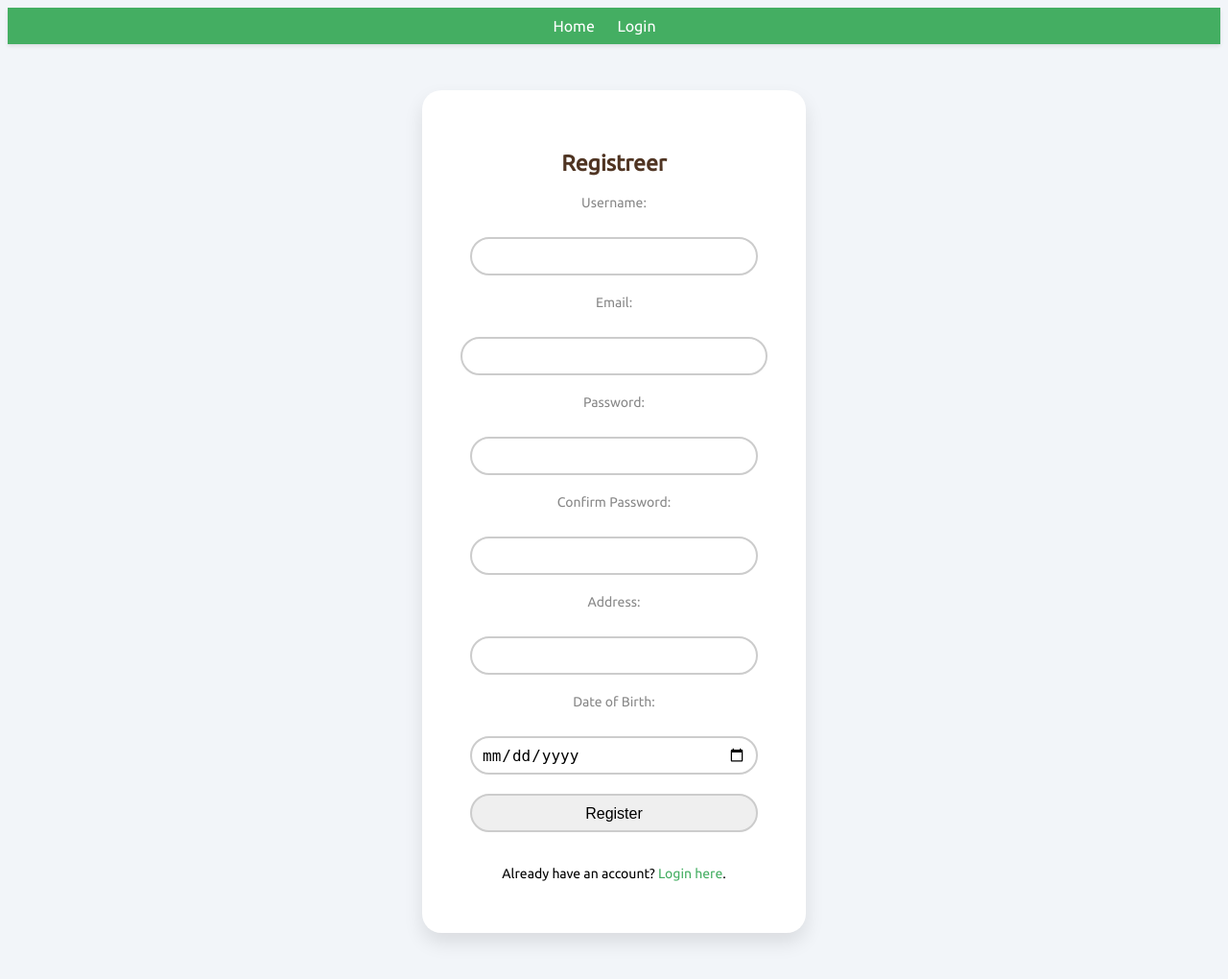
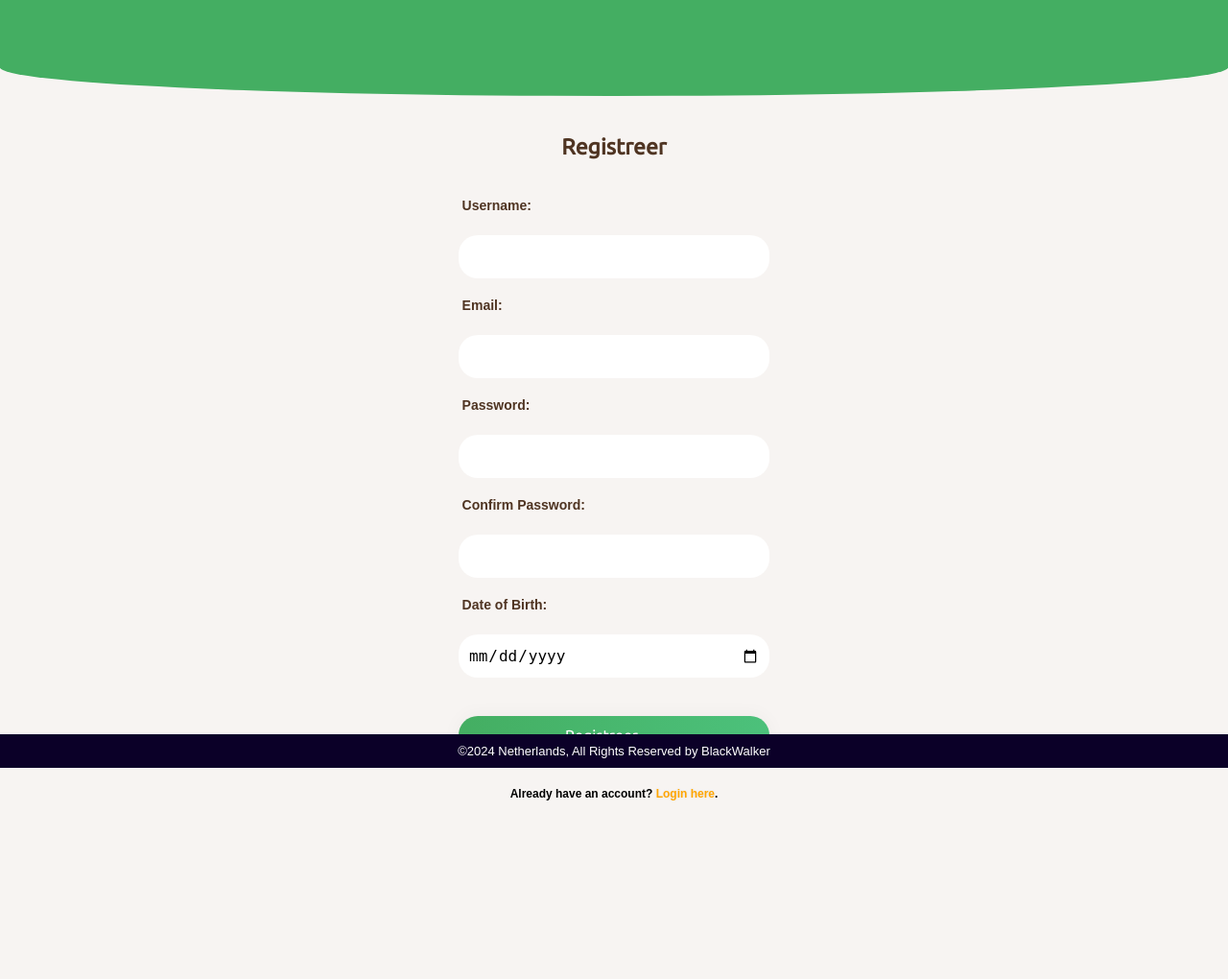
Before and after one commit to NienkeKuipers/Gezondheidsmeter, a PHP site: page /assets/pages/registreerpagina.php in a window 1280 px wide. Shown: the whole page at 96% size. After the commit the page ends 834 px from the top, so only its background shows below. Run offline with PHP 8.4, Linux system fonts and the light colour scheme; some libraries are stand-ins or nearby versions.

Commit message:
big index/inlog/registreer pagina style changes

```diff
--- /dev/null
+++ b/assets/includes/footer.php
@@ -0,0 +1,3 @@
+<div class="footer">
+  <p>©2024 Netherlands, All Rights Reserved by BlackWalker</p>
+</div>
--- a/assets/pages/Gebruikersdashboard.php
+++ b/assets/pages/Gebruikersdashboard.php
@@ -4,7 +4,6 @@
     <meta charset="UTF-8">
     <meta name="viewport" content="width=device-width, initial-scale=1.0">
     <title>User Dashboard</title>
-    <link rel="stylesheet" href="../../css/style.css">
     <link rel="stylesheet" href="../../css/userdashboard.css">
 </head>
 <body>
--- a/assets/pages/registreerpagina.php
+++ b/assets/pages/registreerpagina.php
@@ -1,29 +1,44 @@
+<?php
+    session_start();
+?>
 <!DOCTYPE html>
 <html lang="en">
+
 <head>
     <meta charset="UTF-8">
     <meta name="viewport" content="width=device-width, initial-scale=1.0">
-    <title>Registreer</title>
-    <link rel="stylesheet" href="../../css/registreer.css">
+    <title>Inlogpagina</title>
+    <link rel="stylesheet" href="../../css/login.css">
     <link href="https://fonts.googleapis.com/css?family=Ubuntu" rel="stylesheet">
-    <meta name="viewport" content="width=device-width, initial-scale=1" />
     <link rel="stylesheet" href="path/to/font-awesome/css/font-awesome.min.css">
+    <link rel="stylesheet" href="../../css/style.css">
 </head>
+
 <body>
-<nav>
-    <ul>
-        <li><a href="../../index.php">Home</a></li>
-        <li><a href="inlogpagina.php">Login</a></li>
-    </ul>
-</nav>
-<div class="main">
-    <p class="sign" align="center">Registreer</p>
-    <form class="form1" action="../includes/registreer.php" method="POST">
+    <div class="green-top"></div> <!-- Green top section -->
+    <div class="container2">
+        <div class="main">
+            <p class="sign">Registreer</p>
+            <?php
+                // Definieer een lege foutmelding
+                $error_message = "";
+
+                // Controleer of de foutmelding is ingesteld en toon deze
+                if(isset($_SESSION['error_message'])) {
+                    $error_message = $_SESSION['error_message'];
+                    // Maak de sessievariabele vrij
+                    unset($_SESSION['error_message']);
+                }
+            ?>
+            <?php if(!empty($error_message)): ?>
+                <p style="color: red;"><?php echo $error_message; ?></p>
+            <?php endif; ?>
+            <form class="form1" action="../includes/registreer.php" method="POST">
         <label for="username">Username:</label><br>
         <input type="text" id="username" name="username" required><br>
 
         <label for="email">Email:</label><br>
-        <input type="email" id="email" name="email" required style="width: 100%; height:40px;"><br>
+        <input type="email" id="email" name="email" required><br>
 
         <label for="password">Password:</label><br>
         <input type="password" id="password" name="password" required><br>
@@ -31,15 +46,16 @@
         <label for="confirm_password">Confirm Password:</label><br>
         <input type="password" id="confirm_password" name="confirm_password" required><br>
 
-        <label for="address">Address:</label><br>
-        <input type="text" id="address" name="address"><br>
-
         <label for="dob">Date of Birth:</label><br>
         <input type="date" id="dob" name="dob"><br>
 
-        <input type="submit" value="Register">
+
+        <button class="submit" type="submit" value="Registreer">Registreer <span class="arrow-right">&#8594;</span></button> <!-- Added arrow -->
         <p>Already have an account? <a href="inlogpagina.php">Login here</a>.</p>
     </form>
-</div>
+            <?php include "../includes/footer.php"; ?>
+        </div>
+    </div>
 </body>
+
 </html>
--- a/css/login.css
+++ b/css/login.css
@@ -1,59 +1,62 @@
 body {
     background-color: #F2F5F9;
     font-family: 'Ubuntu', sans-serif;
+    margin: 0;
 }
 
-.main {
-    background-color: #FFFFFF;
-    width: 400px;
-    height: 400px;
-    margin: 7em auto;
-    border-radius: 1.5em;
-    box-shadow: 0px 11px 35px 2px rgba(0, 0, 0, 0.14);
+.green-top {
+    background: #44AE62;
+    height: 100px; /* Adjust height as needed */
+    border-bottom-left-radius: 50% 20px;
+    border-bottom-right-radius: 50% 20px;
 }
 
-nav {
-    background-color: #f9f9f9;
-    padding: 10px 0;
-    box-shadow: 0 2px 4px rgba(0, 0, 0, 0.1);
+.container {
+    display: flex;
+    justify-content: center;
+    align-items: center;
+    height: calc(100vh - 100px); /* Adjust height to account for green top part */
 }
 
-nav ul {
-    list-style-type: none;
-    margin: 0;
-    padding: 0;
-    text-align: center;
-}
-
-nav ul li {
-    display: inline;
-    margin-right: 20px;
-}
-
-nav ul li a {
-    color: #333;
-    text-decoration: none;
-    font-size: 16px;
-    font-family: 'Ubuntu', sans-serif;
-    transition: color 0.3s;
+.container2 {
+    display: flex;
+    justify-content: center;
+    align-items: center;
 }
 
 
-
-nav ul li a:hover {
-    color: #666;
+.main {
+    width: 90%;
+    max-width: 400px;
+    padding: 20px;
+    border-radius: 20px;
+    text-align: center;
+    position: relative;
 }
 
 .sign {
-    padding-top: 40px;
+    padding-top: 20px;
     color: #4F3422;
     font-family: 'Ubuntu', sans-serif;
     font-weight: bold;
     font-size: 23px;
+    margin-bottom: 20px;
 }
 
-.un, .pass  {
-    width: 76%;
+label {
+    display: block;
+    text-align: left;
+    width: 88%;
+    margin-left: auto;
+    margin-right: auto;
+    font-size: 14px;
+    color: #4F3422;
+    margin-bottom: 5px;
+    font-weight: 600;
+}
+
+.un, .pass {
+    width: 80%;
     color: rgb(38, 50, 56);
     font-weight: 700;
     font-size: 14px;
@@ -72,7 +75,6 @@ nav ul li a:hover {
     font-family: 'Ubuntu', sans-serif;
 }
 
-
 .un:focus, .pass:focus {
     border: 2px solid rgba(0, 0, 0, 0.18) !important;
 }
@@ -88,11 +90,20 @@ nav ul li a:hover {
     margin-top: 20px;
     font-size: 16px;
     box-shadow: 0 0 20px 1px rgba(0, 0, 0, 0.04);
-    display: block;
+    display: flex;
+    align-items: center;
+    justify-content: center;
     margin-left: auto;
     margin-right: auto;
 }
 
+.arrow-right {
+    margin-left: 10px; /* Adjust spacing as needed */
+}
+
+.submit:hover {
+    background-color: #3d8e4d;
+}
 
 .forgot, a {
     text-shadow: 0px 0px 3px rgba(117, 117, 117, 0.12);
@@ -100,15 +111,14 @@ nav ul li a:hover {
     padding-top: 15px;
 }
 
-
 form.form1 {
-    padding-top: 40px;
+    padding-top: 20px;
     text-align: center;
 }
 
 form.form1 input {
-    width: 300px;
-    height: 40px;
+    width: 90%;
+    height: 45px;
     margin-bottom: 20px;
     padding: 10px;
     font-size: 16px;
@@ -119,7 +129,7 @@ form.form1 input {
 }
 
 form.form1 button {
-    width: 300px;
+    width: 90%;
     height: 40px;
     margin-top: 20px;
     background-color: #44AE62;
@@ -132,25 +142,47 @@ form.form1 button {
 }
 
 form.form1 button:hover {
-    background-color: #3d8e4d; /* Achtergrondkleur van de knop bij hover */
+    background-color: #3d8e4d;
 }
 
 form.form1 p {
-    font-size: 14px; /* Tekstgrootte van de paragraaf */
-    margin-top: 15px; /* Ruimte boven de paragraaf */
+    padding-top: 19px;
+    font-size: 12px;
+    font-weight: 550;
+    margin-top: 15px;
 }
 
 form.form1 p a {
-    color: #44AE62; /* Tekstkleur van de link */
-    text-decoration: none; /* Verwijder onderstreping van de link */
+    color: orange;
+    text-decoration: none;
+    font-weight: 600;
 }
 
-
-
-
-@media (max-width: 600px) {
-    .main {
-        border-radius: 0px;
+@media (max-width: 620px) {
+    .green-top {
+        height: 80px; /* Adjust height for mobile view */
     }
 
+    .container {
+        height: calc(100vh - 80px); /* Adjust height to account for green top part */
+    }
+
+    .main {
+        width: 100%;
+        height: auto;
+        padding: 10px;
+        border-radius: 0px;
+        margin: 0;
+        box-shadow: none;
+        margin-bottom: 70px;
+    }
+
+    nav ul li {
+        display: block;
+        margin-bottom: 10px;
+    }
+
+    nav ul li a {
+        font-size: 18px;
+    }
 }
--- a/css/registreer.css
+++ b/css/registreer.css
@@ -1,87 +1,124 @@
 body {
     background-color: #F2F5F9;
     font-family: 'Ubuntu', sans-serif;
+    margin: 0;
+}
+
+.green-top {
+    background: #44AE62;
+    height: 100px; /* Adjust height as needed */
+    border-bottom-left-radius: 50% 20px;
+    border-bottom-right-radius: 50% 20px;
+}
+
+.container {
+    display: flex;
+    justify-content: center;
+    align-items: center;
+    height: calc(100vh - 100px); /* Adjust height to account for green top part */
 }
 
 .main {
-    background-color: #FFFFFF;
-    width: 400px;
-    margin: 3em auto;
+    width: 90%;
+    max-width: 400px;
+    padding: 20px;
     border-radius: 20px;
-    box-shadow: 0px 10px 20px rgba(0, 0, 0, 0.1);
-    padding: 40px;
-    box-sizing: border-box;
-}
-
-nav {
-    background-color: #44AE62;
-    padding: 10px 0;
-    box-shadow: 0 2px 4px rgba(0, 0, 0, 0.1);
-}
-
-nav ul {
-    list-style-type: none;
-    margin: 0;
-    padding: 0;
     text-align: center;
-}
-
-nav ul li {
-    display: inline;
-    margin-right: 20px;
-}
-
-nav ul li a {
-    color: #fff;
-    text-decoration: none;
-    font-size: 16px;
-    font-family: 'Ubuntu', sans-serif;
-    transition: color 0.3s;
-}
-
-nav ul li a:hover {
-    color: #F2F5F9;
+    position: relative;
 }
 
 .sign {
+    padding-top: 20px;
     color: #4F3422;
     font-family: 'Ubuntu', sans-serif;
     font-weight: bold;
     font-size: 23px;
     margin-bottom: 20px;
+}
+
+label {
+    display: block;
+    text-align: left;
+    width: 88%;
+    margin-left: auto;
+    margin-right: auto;
+    font-size: 14px;
+    color: #4F3422;
+    margin-bottom: 5px;
+    font-weight: 600;
+}
+
+.un, .pass, .form1 input[type="text"], .form1 input[type="email"], .form1 input[type="password"], .form1 input[type="date"] {
+    width: 80%;
+    color: rgb(38, 50, 56);
+    font-weight: 700;
+    font-size: 14px;
+    letter-spacing: 1px;
+    background: rgba(255, 255, 255, 0.8);
+    padding: 10px 20px;
+    border: none;
+    border-radius: 20px;
+    outline: none;
+    box-sizing: border-box;
+    border: 2px solid rgba(0, 0, 0, 0.02);
+    margin-bottom: 27px;
+    margin-left: auto;
+    margin-right: auto;
+    text-align: center;
+    font-family: 'Ubuntu', sans-serif;
+}
+
+.un:focus, .pass:focus, .form1 input[type="text"]:focus, .form1 input[type="email"]:focus, .form1 input[type="password"]:focus, .form1 input[type="date"]:focus {
+    border: 2px solid rgba(0, 0, 0, 0.18) !important;
+}
+
+.submit, .form1 input[type="submit"] {
+    cursor: pointer;
+    border-radius: 20px;
+    color: #FFFFFF;
+    background: linear-gradient(to right, #44AE62, #4CC17B);
+    border: 0;
+    padding: 10px 30px;
+    font-family: 'Ubuntu', sans-serif;
+    margin-top: 20px;
+    font-size: 16px;
+    box-shadow: 0 0 20px 1px rgba(0, 0, 0, 0.04);
+    display: block;
+    margin-left: auto;
+    margin-right: auto;
+}
+
+.submit:hover, .form1 input[type="submit"]:hover {
+    background-color: #3d8e4d;
+}
+
+.forgot, a {
+    text-shadow: 0px 0px 3px rgba(117, 117, 117, 0.12);
+    color: #736B66;
+    padding-top: 15px;
+}
+
+form.form1 {
+    padding-top: 20px;
     text-align: center;
 }
 
-form.form1 {
-    text-align: center;
-}
-
-form.form1 label {
-    display: block;
-    margin-bottom: 10px;
-    color: #888;
-    font-size: 14px;
-}
-
 form.form1 input {
-    width: calc(100% - 20px);
-    height: 40px;
+    width: 90%;
+    height: 45px;
     margin-bottom: 20px;
     padding: 10px;
     font-size: 16px;
-    border: 2px solid #ccc;
+    border: none;
     border-radius: 20px;
     outline: none;
     box-sizing: border-box;
 }
 
-form.form1 input:focus {
-    border-color: #44AE62;
-}
-
 form.form1 button {
-    width: calc(100% - 20px);
+    width: 90%;
     height: 40px;
+    margin-top: 20px;
     background-color: #44AE62;
     color: #fff;
     border: none;
@@ -89,8 +126,6 @@ form.form1 button {
     font-size: 16px;
     cursor: pointer;
     outline: none;
-    transition: background-color 0.3s;
-    box-sizing: border-box;
 }
 
 form.form1 button:hover {
@@ -98,11 +133,43 @@ form.form1 button:hover {
 }
 
 form.form1 p {
-    font-size: 14px;
+    padding-top: 19px;
+    font-size: 12px;
+    font-weight: 550;
     margin-top: 15px;
 }
 
 form.form1 p a {
-    color: #44AE62;
+    color: orange;
     text-decoration: none;
+    font-weight: 600;
 }
+
+@media (max-width: 620px) {
+    .green-top {
+        height: 80px; /* Adjust height for mobile view */
+    }
+
+    .container {
+        height: calc(100vh - 80px); /* Adjust height to account for green top part */
+    }
+
+    .main {
+        width: 100%;
+        height: auto;
+        padding: 10px;
+        border-radius: 0px;
+        margin: 0;
+        box-shadow: none;
+        margin-bottom: 70px;
+    }
+
+    nav ul li {
+        display: block;
+        margin-bottom: 10px;
+    }
+
+    nav ul li a {
+        font-size: 18px;
+    }
+}
--- a/css/style.css
+++ b/css/style.css
@@ -1,118 +1,161 @@
 /* style.css */
 
 * {
-    margin: 0;
-    padding: 0;
     box-sizing: border-box;
 }
 
 body {
     font-family: Arial, sans-serif;
-    background-color: #f0f0f0;
-    line-height: 1.6;
+    margin: 0;
+    overflow-x: hidden;
+    background-color: #f7f4f2;
+    max-width: 100vw;
 }
 
-header {
-    background-color: #f0f0f0;
-    color: #333;
-    padding: 20px;
-    text-align: center;
+.green-top {
+    background: #44AE62;
+    height: 100px;
+    border-bottom-left-radius: 100% 60px;
+    border-bottom-right-radius: 101% 60px;
 }
 
-nav {
-    background-color: #f0f0f0;
-    padding: 10px;
-    box-shadow: 0 2px 4px rgba(0, 0, 0, 0.1);
+h1 {
+    margin: 0;
+    padding: 0;
+    font-size: inherit;
+    font-weight: normal;
+    line-height: normal;
+    color: inherit;
 }
 
-nav ul {
-    list-style-type: none;
-    margin: 0;
-    padding: 0;
+p {
+    margin-block-start: 0;
+    margin-block-end: 0;
+    margin-inline-start: 0;
+    margin-inline-end: 0;
 }
 
-nav ul li {
-    display: inline;
-    margin-right: 20px;
+h1 {
+    color: #56c160;
+    letter-spacing: -0.3px;
+    font: 800 30px/38px Arial, sans-serif;
 }
 
-nav ul li a {
-    color: #736B66;
-    text-decoration: none;
+.footer {
+    position: fixed;
+    left: 0;
+    bottom: 0;
+    width: 100%;
+    background-color: #0B0028;
+    color: white;
+    text-align: center;
+    padding: 10px 50px;
 }
 
-main {
-    padding: 20px;
+.footer p {
+    font-size: 13px;
+
+}
+
+.hoofd {
+    overflow-y: hidden;
+}
+
+.firstd {
+    border-radius: 40px;
+    background-color: #f7f4f2;
+    display: flex;
+    max-width: 480px;
+    width: 100%;
+    flex-direction: column;
+    justify-content: center;
+    margin: 0 auto;
+    padding: 35px 0px;
+  }
+  .secondd {
+    display: flex;
+    padding-bottom: 80px;
+    flex-direction: column;
+  }
+  .logind {
+    display: flex;
+    flex-direction: column;
+    text-align: center;
+  }
+  .logintxt {
     display: flex;
     flex-direction: column;
     justify-content: center;
-    align-items: center;
-    height: calc(100vh - 230px);
-}
+  }
+  .loginhdr {
+    display: flex;
+    flex-direction: column;
+  }
 
-main img {
-    display: block;
-    margin-bottom: 20px;
+  .div-7 {
+    color: #736b66;
+    letter-spacing: -0.07px;
+    margin-top: 16px;
+    font: 500 18px/29px Arial, sans-serif;
+  }
+  .img {
+    aspect-ratio: 1.49;
+    object-fit: auto;
+    object-position: center;
+    width: 100%;
+    margin-top: 32px;
+    padding: 3px;
+  }
+  .btn-1 {
+    justify-content: center;
+    border-radius: 1000px;
+    background-color: #44ae62;
+    align-self: center;
+    display: flex;
+    margin-top: 30px;
+    width: 167px;
     max-width: 100%;
-}
-
-.btn-begin-hier {
-    background-color: #44AE62;
+    flex-direction: column;
+    font-size: 18px;
     color: #fff;
-    border: none;
-    border-radius: 20px;
-    padding: 20px 40px;
-    font-size: 16px;
-    cursor: pointer;
-    transition: background-color 0.3s;
-}
-
-.btn-begin-hier:hover {
-    background-color: #3A9A54;
-}
-
-footer {
-    background-color: #f0f0f0;
-    color: #333;
+    font-weight: 800;
+    letter-spacing: -0.07px;
+    padding: 16px 24px;
+    text-decoration: none;
+    box-sizing: content-box;
+  }
+  .div-9 {
+    justify-content: center;
+    display: flex;
+    gap: 12px;
+  }
+  .div-10 {
+    font-family: Arial, sans-serif;
+  }
+  .img-2 {
+    aspect-ratio: 1;
+    object-fit: auto;
+    object-position: center;
+    width: 24px;
+  }
+  .div-11 {
+    color: #ed7e1c;
     text-align: center;
-    padding: 10px;
-    position: fixed;
-    bottom: 0;
-    width: 100%;
-    box-shadow: 0 2px 4px rgba(0, 0, 0, 0.1);
-}
-
-@media only screen and (max-width: 600px) {
-    main {
-        height: auto;
-        padding-top: 50px;
+    letter-spacing: -0.03px;
+    text-decoration-line: underline;
+    margin: 30px 0 7px;
+    font: 700 14px Arial, sans-serif;
+  }
+  @media only screen and (max-width: 600px) {
+    .first {
+      border-radius: 0px;
     }
 
-    nav ul {
-        display: flex;
-        flex-wrap: wrap;
-        justify-content: center;
+    .green-top {
+        height: 106px;
     }
 
-    nav ul li {
-        margin: 10px;
+    .container {
+        height: calc(100vh - 80px); /* Adjust height to account for green top part */
     }
-
-    header h1 {
-        font-size: 24px;
-    }
-
-    header p {
-        font-size: 14px;
-    }
-
-    main img {
-        margin-bottom: 10px;
-    }
-
-    .btn-begin-hier {
-        padding: 15px 30px;
-        margin-top: 60px;
-        font-size: 14px;
-    }
-}
+  }
```
Also changed, not shown: assets/pages/inlogpagina.php (+13 -13 lines), index.php (+42 -19 lines), assets/images/vrouw.png (added).
